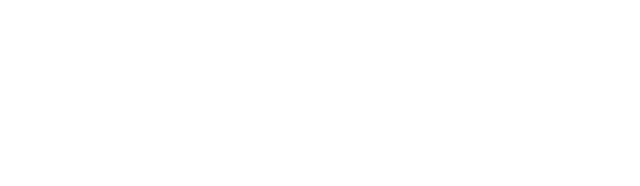
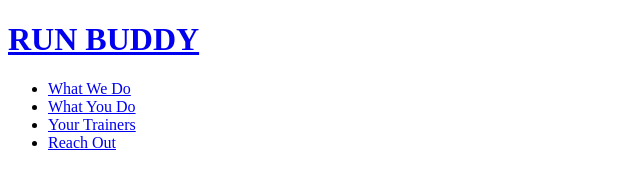
Before and after one commit to emmholcc/run-buddy, a plain HTML site: page index.html in a window 1280 px wide. Shown: the whole page, without its empty margins (0-640 px from the left). Drawn offline with Linux system fonts and the light colour scheme.

Commit message:
learning git

```diff
--- a/index.html
+++ b/index.html
@@ -5,7 +5,31 @@
     <meta http-equiv="X-UA-Compatible" content="IE=edge">
     <meta name="viewport" content="width=device-width, initial-scale=1.0">
     <title>Document</title>
+
+<header>
+    <h1>
+     <a href="/">RUN BUDDY</a>
+    </h1>
+    <nav>
+        <ul>
+            <li>
+                <a href="#what-we-do">What We Do</a>
+            </li>
+            <li>
+                <a href="#what-you-do">What You Do</a>
+            </li>
+            <li>
+                <a href="#your-trainers">Your Trainers</a>
+            </li>
+            <li>
+                <a href="#reach-out">Reach Out</a>
+            </li>
+        </ul>
+    </nav>
+</header>
+
 </head>
+
 <body>
 
 </body>
```
Also changed, not shown: styles.css (added).
